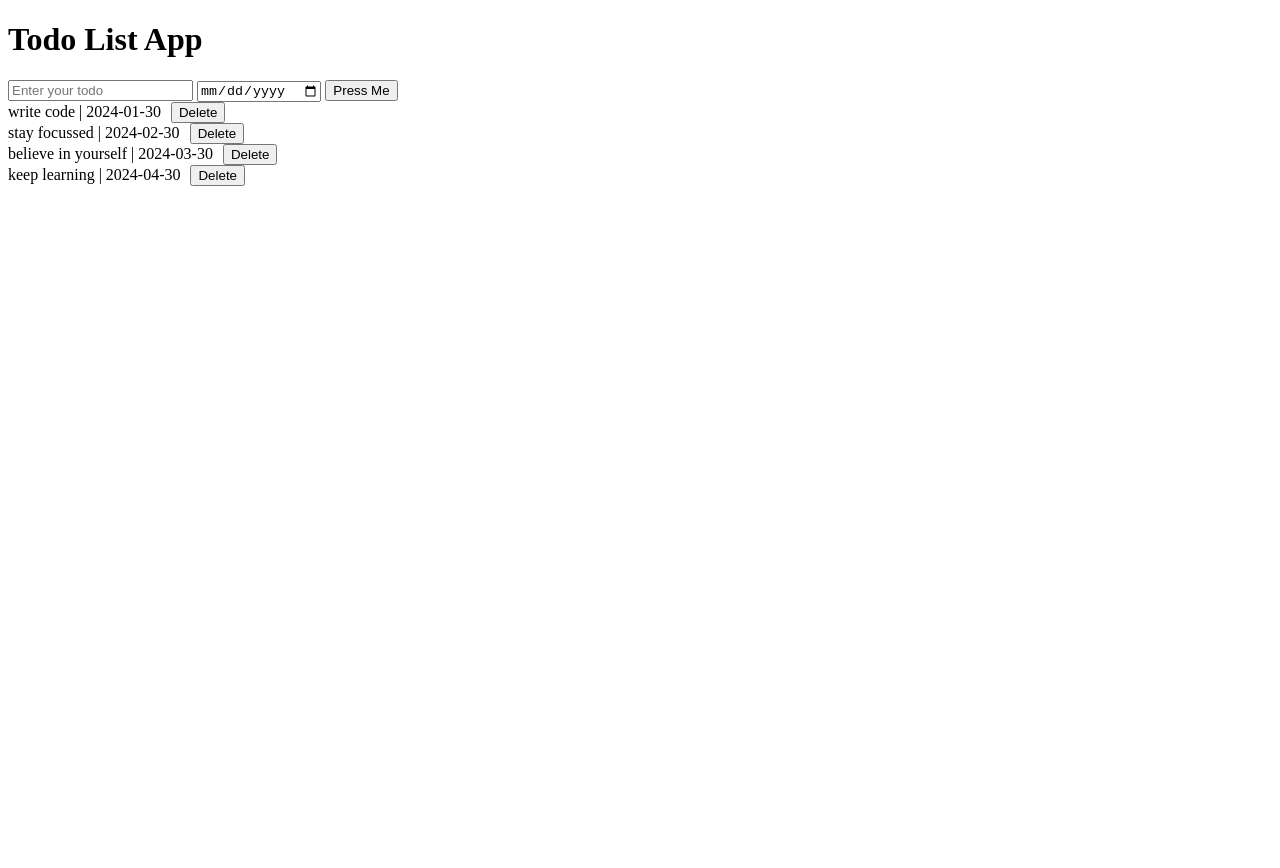
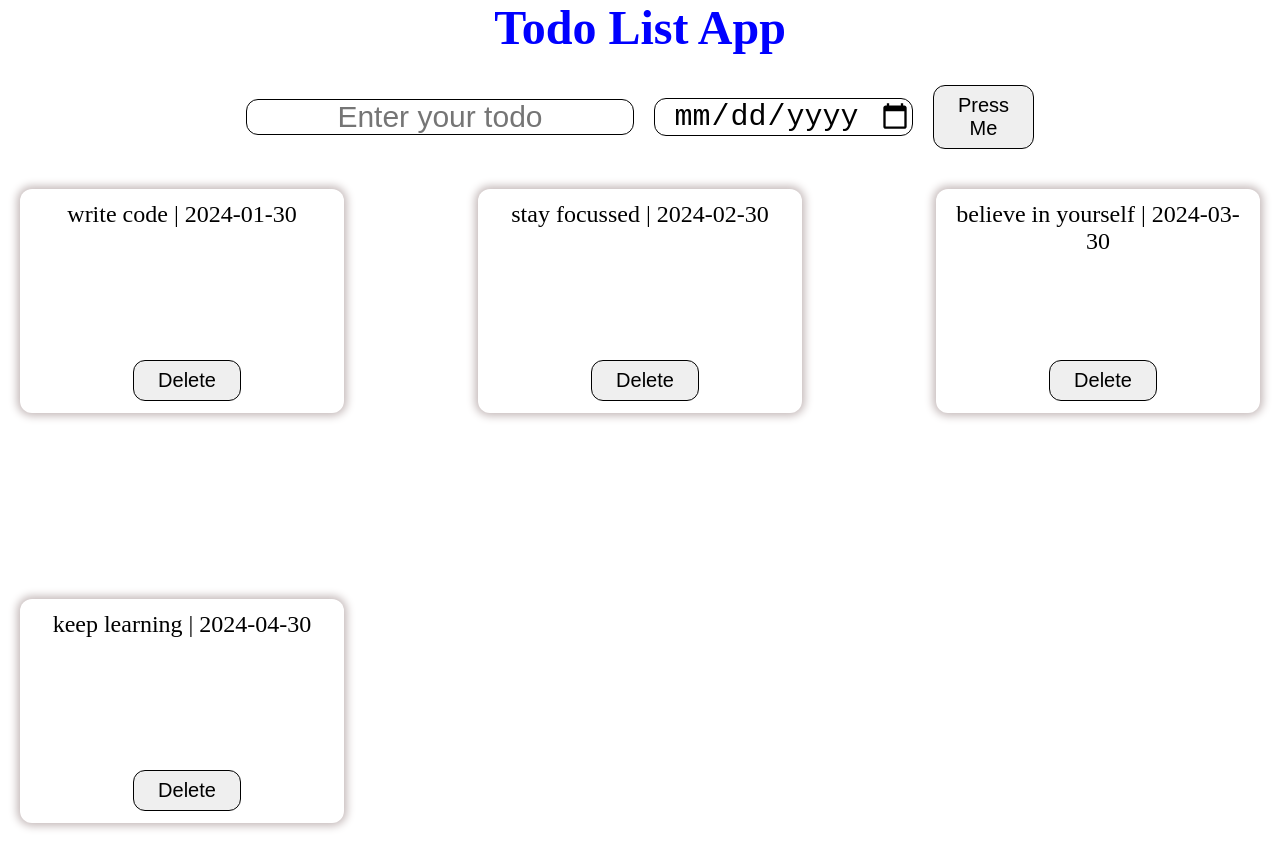
Before and after one commit to Abhijeet-KC/TodoList, a plain HTML site: page todo.html in a window 1280 px wide. Before the commit the page ends 800 px from the top, so only its background shows below. Drawn offline with Linux system fonts and the light colour scheme.

Commit message:
adding style sheet and fixing some js code

```diff
--- a/script.js
+++ b/script.js
@@ -24,10 +24,16 @@ function render() {
 
     todos.forEach(function (todo) {
         const element = document.createElement('div');
-        element.innerText = todo.title + ' | ' + todo.due_date;
+
+        const title = document.createElement('p');
+        title.innerHTML = todo.title + ' | ' + todo.due_date;
+        title.classList.add("todo-title")
+        element.appendChild(title)
+        element.classList.add("todo-card") // giving class name to element for css
 
         const deleteButton = document.createElement('button');
         deleteButton.innerText = 'Delete';
+        deleteButton.classList.add("btn")  // adding class name to button as btn
         deleteButton.style = 'margin-left: 10px';
         deleteButton.onclick = deleteTodo;
         deleteButton.id = todo.id;
@@ -36,6 +42,14 @@ function render() {
         const todolist = document.getElementById('todos-list');
         todolist.appendChild(element);
     });
+    const todolist = document.getElementById('todos-list');
+    const title = document.createElement('p');
+    title.classList.add("no-todo-text")
+    title.innerHTML = "No todos "
+    if(todos.length == 0){
+        todolist.appendChild(title)
+    }
+
 }
 
 function addTodo() {
@@ -46,8 +60,10 @@ function addTodo() {
     const datePicker = document.getElementById('DatePicker');
     const due_date = datePicker.value;
 
-    const id = new Date().getTime();
+    const id = new Date().getTime().toString();   // converting number to string
 
+    // create new todo card only if all filed are filled
+    if(text && due_date){
         todos.push(
             {
                 title: text,
@@ -55,6 +71,7 @@ function addTodo() {
                 id: id
             }
         );
+    }
 
     render();
 
@@ -68,4 +85,5 @@ function deleteTodo(event){
         // return all todos except the one with the id to delete
         return todo.id !== idToDelete;
     });
+    render()
 }
--- /dev/null
+++ b/style.css
@@ -0,0 +1,86 @@
+*{
+    padding: 0;
+    margin: 0;
+}
+
+.main-heading{
+    font-size: 3rem;
+    text-align: center;
+    margin-bottom: 30px;
+    color: blue
+}
+
+.todo-box{
+    /* border: 2px solid red ; */
+    width: 60%;
+    height: 30%;
+    margin: 0 auto;
+    display: flex;
+    gap: 20px;
+    justify-content: center;
+    align-items: center;
+    margin-bottom: 20px;
+}
+
+#todo{
+    font-size: 30px;
+    border-radius: 12px;
+    border:1px solid black;
+    text-align: center;
+}
+
+#DatePicker{
+    font-size: 30px;
+    border-radius: 12px;
+    border:1px solid black;
+    text-align: center;
+}
+
+.btn{
+    cursor: pointer;
+    border: 1px solid black;
+    border-radius: 12px;
+    padding: 8px 24px;
+    font-size: 20px;
+}
+.btn:hover{
+    color:gray
+}
+.btn:active{
+    color: white;
+}
+
+#todos-list{
+    display: flex;
+    justify-content: space-between;
+    flex-wrap: wrap;
+    height: 100vh;
+    padding-inline:20px;
+    gap: 20px;
+}
+
+
+.todo-card{
+    box-shadow: 0px 0px 9px 3px #c5baba;
+    width: 300px;
+    height: 200px;
+    margin-top: 20px;
+    display: flex;
+    border-radius: 12px;
+    flex-direction: column;
+    justify-content: space-between;
+    align-items: center;
+    padding: 12px 12px;
+}
+
+.todo-title{
+   font-size: 1.5rem;
+   text-align: center;
+}
+
+
+.no-todo-text{
+    text-align: center;
+    font-size: 2rem;
+    width: 100%;
+}
--- a/todo.html
+++ b/todo.html
@@ -4,15 +4,21 @@
         <title>
             Todo List App
         </title>
+        <link rel="stylesheet" href="style.css">
     </head>
     <body>
-        <h1>
+        <h1 class="main-heading">
             Todo List App
         </h1>
-        <input type="text" id="todo" placeholder="Enter your todo"/>
-        <input type="date" id="DatePicker"/>
-        <button onclick="addTodo()"> Press Me </button>
+
+        <form action="#" class="todo-box">
+            <input type="text" id="todo" required placeholder="Enter your todo"/>
+            <input type="date" id="DatePicker" required />
+            <button onclick="addTodo()" class="btn"> Press Me </button>
+        </form>
+
         <div id="todos-list"></div>
+
         <script src="script.js"></script>
     </body>
 </html>
```
Lines whose indentation alone changed are shown as unchanged.
